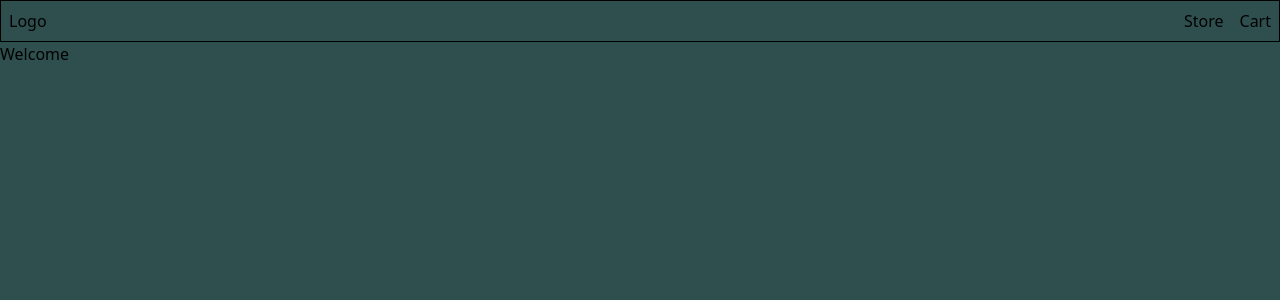
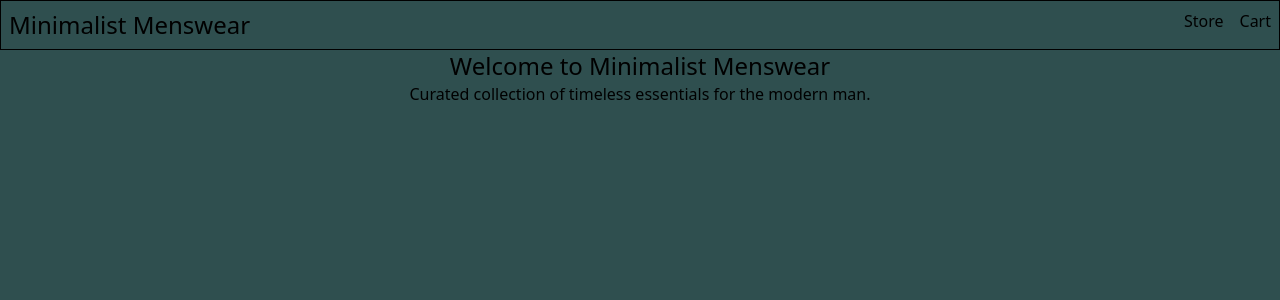
Before and after one commit to KodNova/odin-shopping-cart, a React (Vite) app: page / in a window 1280 px wide. Shown: the top 300 px of the page. Built offline with nearby package versions, Linux system fonts and the light colour scheme.

Commit message:
add: basic Homepage

```diff
--- a/src/componets/Header.tsx
+++ b/src/componets/Header.tsx
@@ -1,7 +1,7 @@
 export default function Header() {
   return (
     <div className="flex justify-between border-1 border-black p-2">
-      <h1>Logo</h1>
+      <h1 className="text-2xl">Minimalist Menswear</h1>
       <div className="flex gap-4">
         <p>Store</p>
         <p>Cart</p>
--- a/src/pages/Home.tsx
+++ b/src/pages/Home.tsx
@@ -3,7 +3,12 @@ export default function Homepage() {
   return (
     <>
       <Header />
-      <h1>Welcome</h1>
+      <div className="flex justify-center">
+        <div className="flex flex-col items-center">
+          <h1 className="text-2xl">Welcome to Minimalist Menswear</h1>
+          <p>Curated collection of timeless essentials for the modern man.</p>
+        </div>
+      </div>
     </>
   );
 }
```
